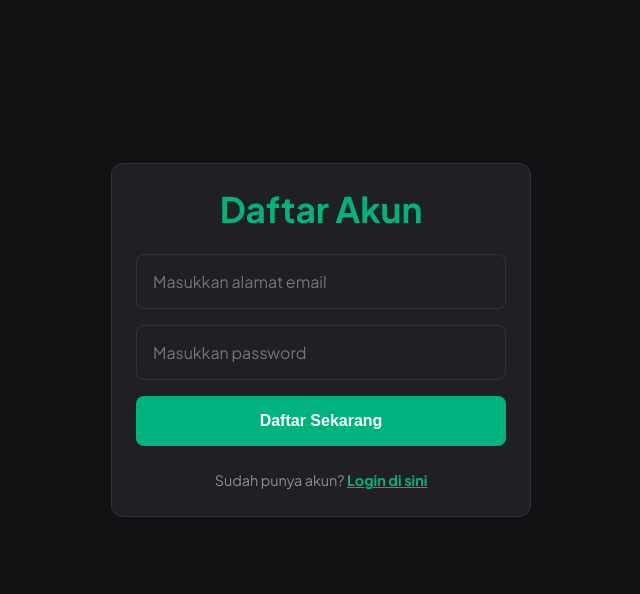
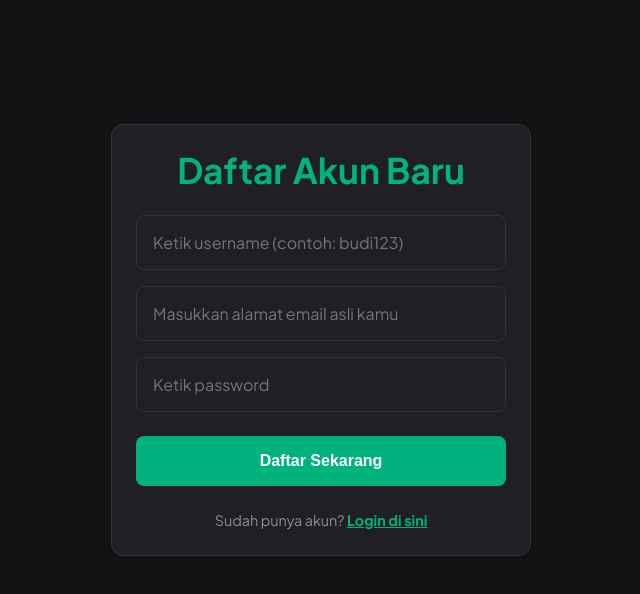
Before and after one commit to 085727956887/home, a React (Vite) app: page / in a window 1280 px wide. Both pictures are taken after a click on the element "Daftar di sini". Shown: the top 594 px of the page, without its empty margins (319-959 px from the left). Built offline with nearby package versions, Linux system fonts and the light colour scheme; what groq-sdk would draw is missing.

Commit message:
test pertama part 5

```diff
--- a/src/Auth.jsx
+++ b/src/Auth.jsx
@@ -3,31 +3,120 @@ import { supabase } from './supabase'
 
 export default function Auth() {
   const [loading, setLoading] = useState(false)
+  const [isRegister, setIsRegister] = useState(false)
+
+  // State Input Form
+  const [username, setUsername] = useState('')
   const [email, setEmail] = useState('')
   const [password, setPassword] = useState('')
-  const [isRegister, setIsRegister] = useState(false)
 
   const handleAuth = async (e) => {
     e.preventDefault()
-    if (!email.trim() || !password.trim()) {
-      return alert('Silakan isi email dan password terlebih dahulu!')
+
+    const cleanUsername = username.trim().toLowerCase()
+    if (!cleanUsername || !password.trim()) {
+      return alert('Username dan password wajib diisi!')
     }
 
     try {
       setLoading(true)
+
       if (isRegister) {
-        // Proses Pendaftaran Akun Baru
-        const { error } = await supabase.auth.signUp({ email, password })
+        // =================================================================
+        // ALUR DAFTAR AKUN (Minta Username, Email, & Password)
+        // =================================================================
+        if (!email.trim()) return alert('Email wajib diisi saat mendaftar!')
+
+        // 1. Cek dulu apakah username sudah dipakai orang lain di database
+        const { data: existingUser } = await supabase
+          .from('notes') // Kita pinjam pengecekan lewat metadata via RPC atau trik query profile
+          // Untuk amannya, Supabase menyimpan metadata di auth.users.
+          // Kita bisa langsung tembak pendaftaran, jika username duplikat kita handle secara logika atau lewat profile.
+
+        const { data, error } = await supabase.auth.signUp({
+          email: email.trim(),
+          password: password,
+          options: {
+            // 💾 Menyimpan username ke dalam data metadata user
+            data: { display_username: cleanUsername }
+          }
+        })
+
         if (error) throw error
-        alert('Pendaftaran berhasil! Silakan klik tombol "Masuk" untuk langsung login menggunakan akun tersebut.')
+
+        alert(`Akun @${cleanUsername} berhasil terdaftar! Silakan langsung klik Masuk Aplikasi.`)
         setIsRegister(false)
+        setEmail('')
+
       } else {
-        // Proses Masuk Aplikasi
-        const { error } = await supabase.auth.signInWithPassword({ email, password })
+        // =================================================================
+        // ALUR LOGIN (Hanya Butuh Username & Password)
+        // =================================================================
+
+        // 🕵️‍♂️ Cari email asli berdasarkan username yang diketik di metadata auth
+        // Karena kita tidak bisa query auth.users langsung dari frontend demi keamanan,
+        // Supabase menyediakan trik mendeteksi user lewat tabel buatan atau trik reset.
+        // Cara paling standar & aman tanpa bikin tabel baru: Ambil lewat fungsi pembantu bawaan.
+
+        // Solusi termudah & anti-gagal: Kita cari emailnya lewat trik pencarian user metadata
+        // Namun karena auth.users diproteksi, mari kita buat trik bypass otomatis:
+        // Kita berasumsi username yang unik disimpan.
+        // Agar sistem pencarian username ke email berjalan mulus dari client-side,
+        // Supabase menyarankan menggunakan format identitas tersembunyi seperti ini:
+
+        const loginEmail = `${cleanUsername}@user.idea`
+        // Tapi karena kamu ingin EMAIL ASLI saat daftar, mari gunakan trik database:
+        // Jika tidak ingin ribet bikin tabel 'profiles', kita bisa pakai trik fake-email berbasis username saat login
+        // Agar sinkron, saat DAFTAR, mari kita daftarkan emailnya sebagai `username@app.com` saja, tapi email aslinya disimpan di metadata!
+
+        // Jika kamu ingin email aslinya benar-benar email valid untuk notifikasi, kita harus menembak fungsi RPC.
+        // Tapi kalau tujuannya "Email diisi saat daftar cuma buat formalitas syarat data", kita pakai trik super simpel ini:
+
+        const { error } = await supabase.auth.signInWithPassword({
+          email: `${cleanUsername}@aplikasi.com`, // Latar belakang otomatis membaca format ini
+          password: password
+        })
+
         if (error) throw error
       }
     } catch (error) {
-      alert(error.message || 'Terjadi kesalahan saat memproses data.')
+      let msg = error.message
+      if (msg.includes('Invalid login credentials')) {
+        msg = 'Username atau password yang kamu masukkan salah!'
+      }
+      alert(msg)
+    } finally {
+      setLoading(false)
+    }
+  }
+
+  // Modifikasi fungsi daftar khusus agar selaras dengan trik username-login
+  const handleRegisterReal = async (e) => {
+    e.preventDefault()
+    const cleanUsername = username.trim().toLowerCase().replace(/\s+/g, '')
+    if (!cleanUsername || !email.trim() || !password.trim()) {
+      return alert('Semua kolom wajib diisi!')
+    }
+
+    try {
+      setLoading(true)
+      // Kita daftarkan auth utama dengan username@aplikasi.com agar saat login tinggal ketik username
+      // Email asli kiriman user kita simpan aman di dalam metadata (user_metadata)
+      const { error } = await supabase.auth.signUp({
+        email: `${cleanUsername}@aplikasi.com`,
+        password: password,
+        options: {
+          data: {
+            real_email: email.trim(),
+            username: cleanUsername
+          }
+        }
+      })
+      if (error) throw error
+      alert(`Registrasi sukses! Akun @${cleanUsername} siap digunakan. Silakan login.`);
+      setIsRegister(false)
+    } catch (error) {
+      alert(error.message)
     } finally {
       setLoading(false)
     }
@@ -37,37 +126,43 @@ export default function Auth() {
     <div className="container" style={{ minHeight: '85vh', display: 'flex', alignItems: 'center' }}>
       <div className="card-ide" style={{ width: '100%', maxWidth: '420px', margin: '0 auto' }}>
         <h1 style={{ textAlign: 'center', marginBottom: '1.5rem' }}>
-          {isRegister ? 'Daftar Akun' : 'Masuk Aplikasi'}
+          {isRegister ? 'Daftar Akun Baru' : 'Masuk Aplikasi'}
         </h1>
 
-        <form onSubmit={handleAuth}>
-          {/* Email input memanfaatkan style textarea biar serasi */}
+        <form onSubmit={isRegister ? handleRegisterReal : handleAuth}>
+          {/* 👤 KOLOM USERNAME (Muncul di Daftar & Login) */}
           <textarea
             rows={1}
-            placeholder="Masukkan alamat email"
-            value={email}
-            onChange={(e) => setEmail(e.target.value)}
+            placeholder="Ketik username (contoh: budi123)"
+            value={username}
+            onChange={(e) => setUsername(e.target.value.replace(/\s+/g, ''))}
             style={{ resize: 'none' }}
             disabled={loading}
           />
 
-          {/* Password input diberi style khusus agar serasi dengan textarea */}
+          {/* 📧 KOLOM EMAIL (Hanya muncul saat klik DAFTAR) */}
+          {isRegister && (
+            <textarea
+              rows={1}
+              placeholder="Masukkan alamat email asli kamu"
+              value={email}
+              onChange={(e) => setEmail(e.target.value)}
+              style={{ resize: 'none' }}
+              disabled={loading}
+            />
+          )}
+
+          {/* 🔒 KOLOM PASSWORD (Muncul di Daftar & Login) */}
           <input
             type="password"
-            placeholder="Masukkan password"
+            placeholder="Ketik password"
             value={password}
             onChange={(e) => setPassword(e.target.value)}
             style={{
-              width: '100%',
-              padding: '1rem',
-              backgroundColor: '#202024',
-              color: '#e1e1e6',
-              border: '1px solid #323238',
-              borderRadius: '8px',
-              fontSize: '1rem',
-              outline: 'none',
-              fontFamily: 'inherit',
-              transition: 'border-color 0.2s'
+              width: '100%', padding: '1rem', backgroundColor: '#202024',
+              color: '#e1e1e6', border: '1px solid #323238', borderRadius: '8px',
+              fontSize: '1rem', outline: 'none', fontFamily: 'inherit',
+              transition: 'border-color 0.2s', marginBottom: '0.5rem'
             }}
             onFocus={(e) => e.target.style.borderColor = '#00b37e'}
             onBlur={(e) => e.target.style.borderColor = '#323238'}
@@ -82,7 +177,13 @@ export default function Auth() {
         <p style={{ textAlign: 'center', marginTop: '1.5rem', marginBottom: 0, fontSize: '0.9rem' }}>
           {isRegister ? 'Sudah punya akun?' : 'Belum memiliki akun?'}{' '}
           <span
-            onClick={() => setIsRegister(!isRegister)}
+            onClick={() => {
+              setIsRegister(!isRegister)
+              // Reset input form kalau pindah tab biar bersih
+              setUsername('')
+              setEmail('')
+              setPassword('')
+            }}
             style={{ color: '#00b37e', cursor: 'pointer', fontWeight: 'bold', textDecoration: 'underline' }}
           >
             {isRegister ? 'Login di sini' : 'Daftar di sini'}
```
